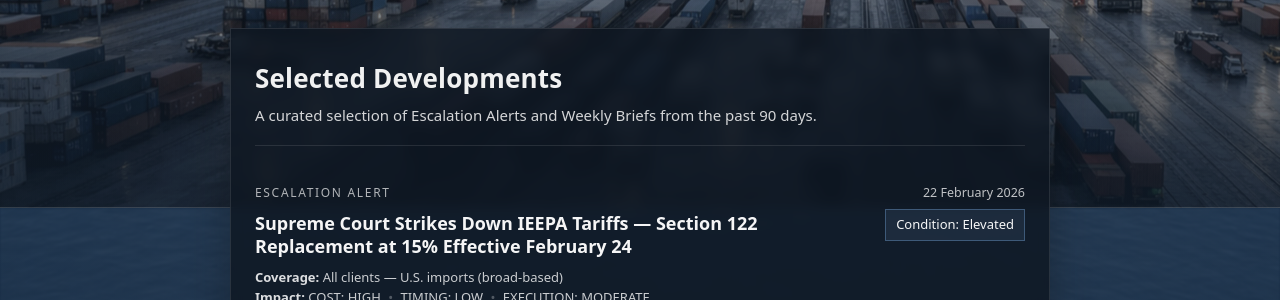
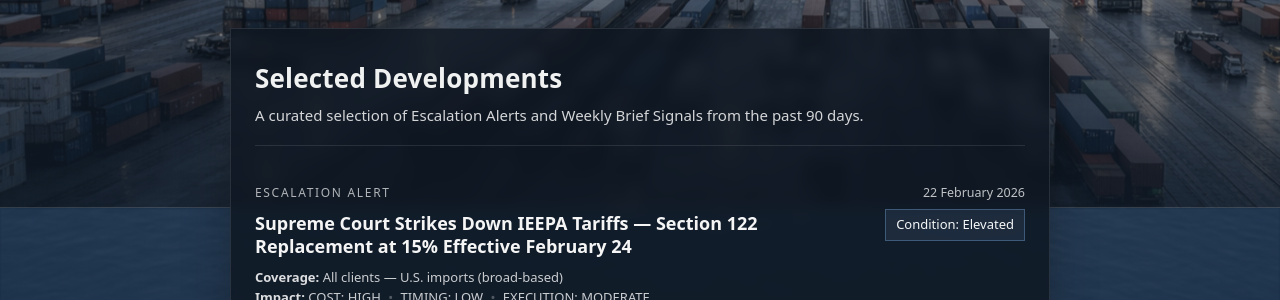
Before and after one commit to importrisk/import-risk-intelligence-site, a Jekyll site: the page built from insights.html, in a window 1280 px wide. Shown: the part 440-740 px from the top of the page. Built offline with Jekyll 4.4.1, drawn with Linux system fonts in a browser that asks for light colours.

Commit message:
Update insights.html

```diff
--- a/insights.html
+++ b/insights.html
@@ -29,7 +29,7 @@ description: Examples of what an IRI Escalation Alert or Weekly Brief looks like
         <!-- CARD HEADING (inside the dark card) -->
         <header class="brief-card-head">
           <h2>Selected Developments</h2>
-          <p class="muted">A curated selection of Escalation Alerts and Weekly Briefs from the past 90 days.</p>
+          <p class="muted">A curated selection of Escalation Alerts and Weekly Brief Signals from the past 90 days.</p>
         </header>
 
         <!-- ENTRY 1 -->
```
